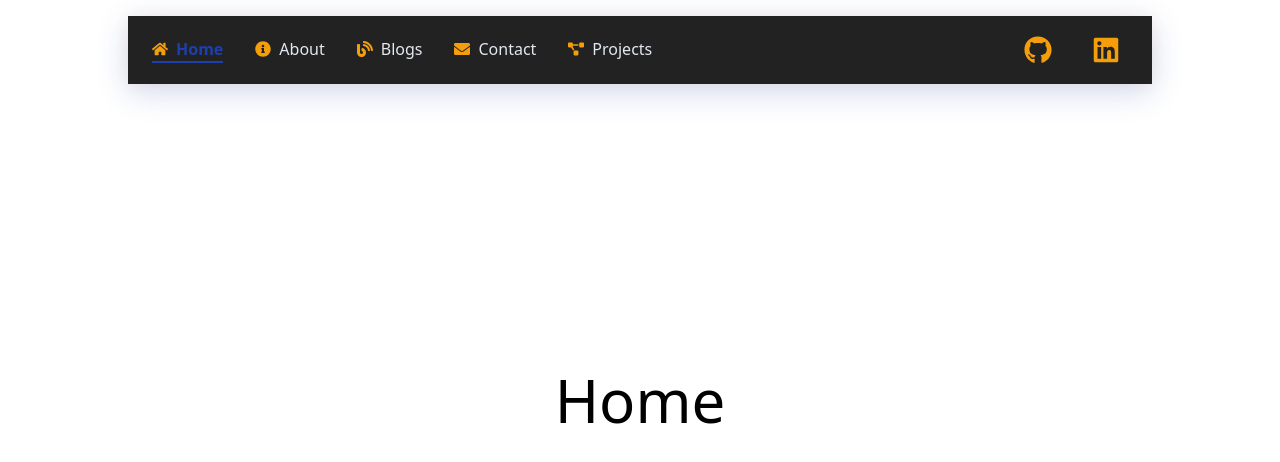
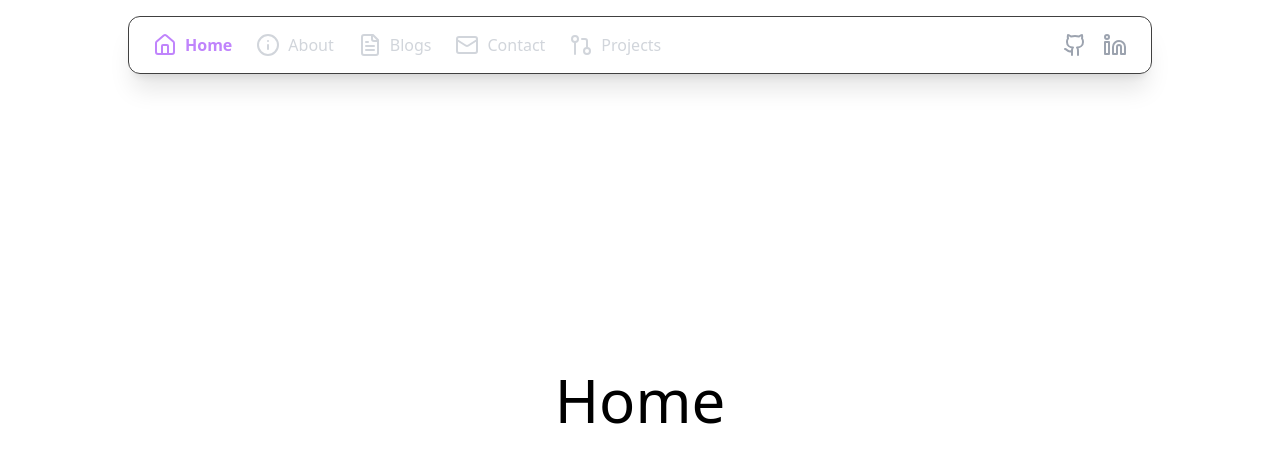
Before and after one commit to vhyran/portfolio, a React (Vite) app: page / in a window 1280 px wide. Shown: the top 462 px of the page. Built offline with nearby package versions, Linux system fonts and the light colour scheme.

Commit message:
fix navbar and add icon

```diff
--- a/package.json
+++ b/package.json
@@ -12,6 +12,7 @@
 		"preview": "bunx --bun vite preview"
 	},
 	"dependencies": {
+		"lucide-react": "^0.509.0",
 		"motion": "^11.18.2",
 		"react": "^18.3.1",
 		"react-dom": "^18.3.1",
--- a/src/components/Navbar.tsx
+++ b/src/components/Navbar.tsx
@@ -1,110 +1,130 @@
 import { AnimatePresence, motion } from 'framer-motion';
-import { useCallback, useEffect, useState } from 'react';
-import { memo } from 'react';
-import { FaBars, FaBlog, FaEnvelope, FaGithub, FaHome, FaInfoCircle, FaLinkedin, FaProjectDiagram, FaTimes } from 'react-icons/fa';
+import {
+	FileText,
+	GitPullRequest,
+	Github,
+	Home,
+	Info,
+	Linkedin,
+	Mail,
+	Menu,
+	X,
+} from 'lucide-react';
+import { memo, useCallback, useEffect, useState } from 'react';
 import { Link, useLocation } from 'wouter';
 
 const Navbar = () => {
 	const [location] = useLocation();
 	const [isMobileMenuOpen, setIsMobileMenuOpen] = useState(false);
 	const [isMounted, setIsMounted] = useState(false);
+	const [isDesktop, setIsDesktop] = useState(true); // Track if it's desktop mode
+	const [isDarkMode, setIsDarkMode] = useState(false);
 
-  // Set mounted state
 	useEffect(() => {
 		setIsMounted(true);
+
+		const handleResize = () => {
+			setIsDesktop(window.innerWidth >= 768); // Update based on screen size
+		};
+
+		// Check system theme on mount
+		const matchMedia = window.matchMedia('(prefers-color-scheme: dark)');
+		setIsDarkMode(matchMedia.matches);
+
+		// Watch for system theme changes
+		matchMedia.addEventListener('change', e => setIsDarkMode(e.matches));
+
+		window.addEventListener('resize', handleResize);
+		handleResize(); // Initialize screen size on mount
+
+		return () => {
+			window.removeEventListener('resize', handleResize);
+			matchMedia.removeEventListener('change', e => setIsDarkMode(e.matches));
+		};
 	}, []);
 
-  // Toggle mobile menu
 	const toggleMobileMenu = useCallback(() => {
-    setIsMobileMenuOpen((prev) => !prev);
+		setIsMobileMenuOpen(prev => !prev);
 	}, []);
 
-  // Navigation links
 	const navLinks = [
-    { path: '/', label: 'Home', icon: <FaHome /> },
-    { path: '/about', label: 'About', icon: <FaInfoCircle /> },
-    { path: '/blogs', label: 'Blogs', icon: <FaBlog /> },
-    { path: '/contact', label: 'Contact', icon: <FaEnvelope /> },
-    { path: '/projects', label: 'Projects', icon: <FaProjectDiagram /> },
+		{ path: '/', label: 'Home', icon: <Home /> },
+		{ path: '/about', label: 'About', icon: <Info /> },
+		{ path: '/blogs', label: 'Blogs', icon: <FileText /> },
+		{ path: '/contact', label: 'Contact', icon: <Mail /> },
+		{ path: '/projects', label: 'Projects', icon: <GitPullRequest /> },
 	];
 
-  // Social links
 	const socialLinks = [
-    { href: 'https://github.com/vhyran', icon: <FaGithub size={28} />, label: 'GitHub' },
-    { href: 'https://linkedin.com', icon: <FaLinkedin size={28} />, label: 'LinkedIn' },
+		{
+			href: 'https://github.com/vhyran',
+			icon: <Github size={24} />,
+			label: 'GitHub',
+		},
+		{
+			href: 'https://linkedin.com',
+			icon: <Linkedin size={24} />,
+			label: 'LinkedIn',
+		},
 	];
 
-  // Animation variants
 	const navVariants = {
-    hidden: { opacity: 0, scale: 0.9 },
+		hidden: { opacity: 0, y: -12 },
 		visible: {
 			opacity: 1,
-      scale: 1,
-      transition: { duration: 0.5, ease: 'easeOut' },
+			y: 0,
+			transition: { type: 'spring', stiffness: 80, damping: 12 },
 		},
 	};
 
 	const linkVariants = {
-    hidden: { opacity: 0, y: 20 },
+		hidden: { opacity: 0, y: 24 },
 		visible: (i: number) => ({
 			opacity: 1,
 			y: 0,
-      transition: { delay: i * 0.1, duration: 0.3, ease: 'easeOut' },
+			transition: { delay: i * 0.07, type: 'spring', stiffness: 60 },
 		}),
 	};
 
 	const socialVariants = {
-    hidden: { opacity: 0, x: 20 },
+		hidden: { opacity: 0, scale: 0.9 },
 		visible: (i: number) => ({
 			opacity: 1,
-      x: 0,
-      transition: { delay: i * 0.15, duration: 0.3, ease: 'easeOut' },
+			scale: 1,
+			transition: { delay: i * 0.1, type: 'spring', stiffness: 100 },
 		}),
 	};
 
 	const mobileMenuVariants = {
-    hidden: { x: '-100%', opacity: 0 },
+		hidden: { opacity: 0, y: -20 },
 		visible: {
-      x: 0,
 			opacity: 1,
-      transition: { duration: 0.4, ease: 'easeOut' },
+			y: 0,
+			transition: { type: 'spring', stiffness: 80, damping: 10 },
 		},
 		exit: {
-      x: '-100%',
 			opacity: 0,
-      transition: { duration: 0.3, ease: 'easeIn' },
-    },
-  };
-
-  const iconVariants = {
-    hidden: { opacity: 0, scale: 0.8 },
-    visible: {
-      opacity: 1,
-      scale: 1,
-      transition: { duration: 0.3, ease: 'easeOut' },
-    },
-    hover: {
-      scale: 1.2,
-      color: '#fbbf24', // Brighter amber
-      transition: { duration: 0.2 },
+			y: -20,
+			transition: { duration: 0.3 },
 		},
 	};
 
 	if (!isMounted) return null;
 
+	// Determine background based on theme
+	const bgColor = isDarkMode ? 'bg-black/80' : 'bg-white/80'; // 80% opacity for transparency
+
 	return (
 		<motion.nav
-      className="fixed top-4 left-4 right-4 mx-auto px-6 py-3 bg-void bg-opacity-90 shadow-md z-50 max-w-5xl backdrop-blur-sm"
-      style={{
-        boxShadow: '0 8px 32px rgba(30, 64, 175, 0.2), 0 0 15px rgba(245, 158, 11, 0.1)', // Sapphire and amber glow
-      }}
+			className={`fixed top-4 left-4 right-4 mx-auto px-6 py-4 ${bgColor} backdrop-blur-lg shadow-xl z-50 max-w-5xl rounded-xl border border-neutral-700`}
 			variants={navVariants}
 			initial="hidden"
 			animate="visible"
 		>
-      {/* Desktop Menu */}
-      <div className="hidden md:flex items-center justify-between">
-        <ul className="flex space-x-8">
+			{/* Desktop */}
+			{isDesktop && (
+				<div className="flex justify-between items-center">
+					<ul className="flex space-x-6">
 						{navLinks.map((link, index) => (
 							<motion.li
 								key={link.path}
@@ -113,34 +133,21 @@ const Navbar = () => {
 								initial="hidden"
 								animate="visible"
 							>
-              <Link to={link.path}>
-                <motion.a
-                  className={`flex items-center space-x-2 text-pearl hover:text-sapphire transition-colors duration-300 ${
-                    location === link.path ? 'font-semibold text-sapphire border-b-2 border-sapphire' : ''
+								<Link
+									to={link.path}
+									className={`flex items-center gap-2 text-gray-300 hover:text-purple-400 transition duration-200 ${
+										location === link.path
+											? 'font-semibold text-purple-400'
+											: ''
 									}`}
-                  whileHover={{ y: -3, filter: 'brightness(1.2)' }}
-                  whileTap={{ scale: 0.95 }}
-                  href={link.path}
-                  aria-current={location === link.path ? 'page' : undefined}
-                  onFocus={(e) => e.target.classList.add('ring-2', 'ring-sapphire', 'ring-offset-2')}
-                  onBlur={(e) => e.target.classList.remove('ring-2', 'ring-sapphire', 'ring-offset-2')}
-                >
-                  <motion.span
-                    className="text-amber"
-                    variants={iconVariants}
-                    initial="hidden"
-                    animate="visible"
-                    whileHover="hover"
 								>
 									{link.icon}
-                  </motion.span>
 									<span>{link.label}</span>
-                </motion.a>
 								</Link>
 							</motion.li>
 						))}
 					</ul>
-        <div className="flex space-x-6">
+					<div className="flex gap-4">
 						{socialLinks.map((link, index) => (
 							<motion.a
 								key={link.href}
@@ -149,10 +156,7 @@ const Navbar = () => {
 								variants={socialVariants}
 								initial="hidden"
 								animate="visible"
-              className="text-amber hover:text-sapphire transition-colors duration-300 p-2"
-              whileHover={{ scale: 1.1, boxShadow: '0 0 8px rgba(30, 64, 175, 0.4)' }}
-              whileTap={{ scale: 0.9 }}
-              aria-label={link.label}
+								className="text-gray-400 hover:text-purple-400 transition duration-200"
 								target="_blank"
 								rel="noopener noreferrer"
 							>
@@ -161,34 +165,31 @@ const Navbar = () => {
 						))}
 					</div>
 				</div>
+			)}
 
-      {/* Mobile Menu Toggle */}
-      <div className="md:hidden flex items-center justify-between">
+			{/* Mobile Toggle */}
+			<div className="md:hidden flex justify-between items-center">
 				<motion.button
 					onClick={toggleMobileMenu}
-          className="text-pearl focus:outline-none"
-          whileHover={{ rotate: 90, color: '#fbbf24' }}
+					className="text-gray-200"
+					whileHover={{ scale: 1.1 }}
 					whileTap={{ scale: 0.9 }}
-          aria-label={isMobileMenuOpen ? 'Close menu' : 'Open menu'}
 				>
-          {isMobileMenuOpen ? <FaTimes size={24} /> : <FaBars size={24} />}
+					{isMobileMenuOpen ? <X size={24} /> : <Menu size={24} />}
 				</motion.button>
 			</div>
 
 			{/* Mobile Menu */}
-      <AnimatePresence mode="wait">
-        {isMobileMenuOpen && (
+			<AnimatePresence>
+				{isMobileMenuOpen && !isDesktop && (
 					<motion.div
-            className="md:hidden absolute top-14 left-0 right-0 bg-void bg-opacity-90 shadow-md backdrop-blur-sm"
-            style={{
-              boxShadow: '0 8px 32px rgba(30, 64, 175, 0.2), 0 0 15px rgba(245, 158, 11, 0.1)', // Sapphire and amber glow
-            }}
+						className={`absolute left-0 right-0 top-full ${bgColor} backdrop-blur-md py-8 rounded-b-xl z-40 flex flex-col items-center space-y-6`}
 						variants={mobileMenuVariants}
 						initial="hidden"
 						animate="visible"
 						exit="exit"
 					>
-            <ul className="flex flex-col items-center space-y-6 py-8">
+						<ul className="flex flex-col items-center space-y-6">
 							{navLinks.map((link, index) => (
 								<motion.li
 									key={link.path}
@@ -197,53 +198,38 @@ const Navbar = () => {
 									initial="hidden"
 									animate="visible"
 								>
-                  <Link to={link.path} onClick={toggleMobileMenu}>
-                    <motion.a
-                      className={`flex items-center space-x-2 text-pearl hover:text-sapphire transition-colors duration-300 ${
-                        location === link.path ? 'font-semibold text-sapphire border-b-2 border-sapphire' : ''
+									<Link
+										to={link.path}
+										onClick={toggleMobileMenu}
+										className={`flex items-center gap-3 text-gray-300 hover:text-purple-400 transition duration-200 ${
+											location === link.path
+												? 'font-semibold text-purple-400'
+												: ''
 										}`}
-                      whileHover={{ x: 5, filter: 'brightness(1.2)' }}
-                      whileTap={{ scale: 0.95 }}
-                      href={link.path}
-                      aria-current={location === link.path ? 'page' : undefined}
-                      onFocus={(e) => e.target.classList.add('ring-2', 'ring-sapphire', 'ring-offset-2')}
-                      onBlur={(e) => e.target.classList.remove('ring-2', 'ring-sapphire', 'ring-offset-2')}
-                    >
-                      <motion.span
-                        className="text-amber"
-                        variants={iconVariants}
-                        initial="hidden"
-                        animate="visible"
-                        whileHover="hover"
 									>
 										{link.icon}
-                      </motion.span>
 										<span>{link.label}</span>
-                    </motion.a>
 									</Link>
 								</motion.li>
 							))}
-              <motion.div
-                className="flex space-x-6 pt-4"
-                variants={linkVariants}
+						</ul>
+						<div className="flex justify-center gap-8 pt-8">
+							{socialLinks.map((link, index) => (
+								<motion.a
+									key={link.href}
+									href={link.href}
+									className="text-gray-400 hover:text-purple-400 transition duration-200"
+									target="_blank"
+									rel="noopener noreferrer"
+									custom={index}
+									variants={socialVariants}
 									initial="hidden"
 									animate="visible"
-                custom={navLinks.length}
-              >
-                {socialLinks.map((link) => (
-                  <a
-                    key={link.href}
-                    href={link.href}
-                    className="text-amber hover:text-sapphire transition-colors duration-300 p-1"
-                    aria-label={link.label}
-                    target="_blank"
-                    rel="noopener noreferrer"
 								>
 									{link.icon}
-                  </a>
+								</motion.a>
 							))}
-              </motion.div>
-            </ul>
+						</div>
 					</motion.div>
 				)}
 			</AnimatePresence>
```
Also changed, not shown: biome.json (+12 -2 lines), 1 other file (tests, documents, lock files or other folders). Lines whose indentation alone changed are shown as unchanged.
